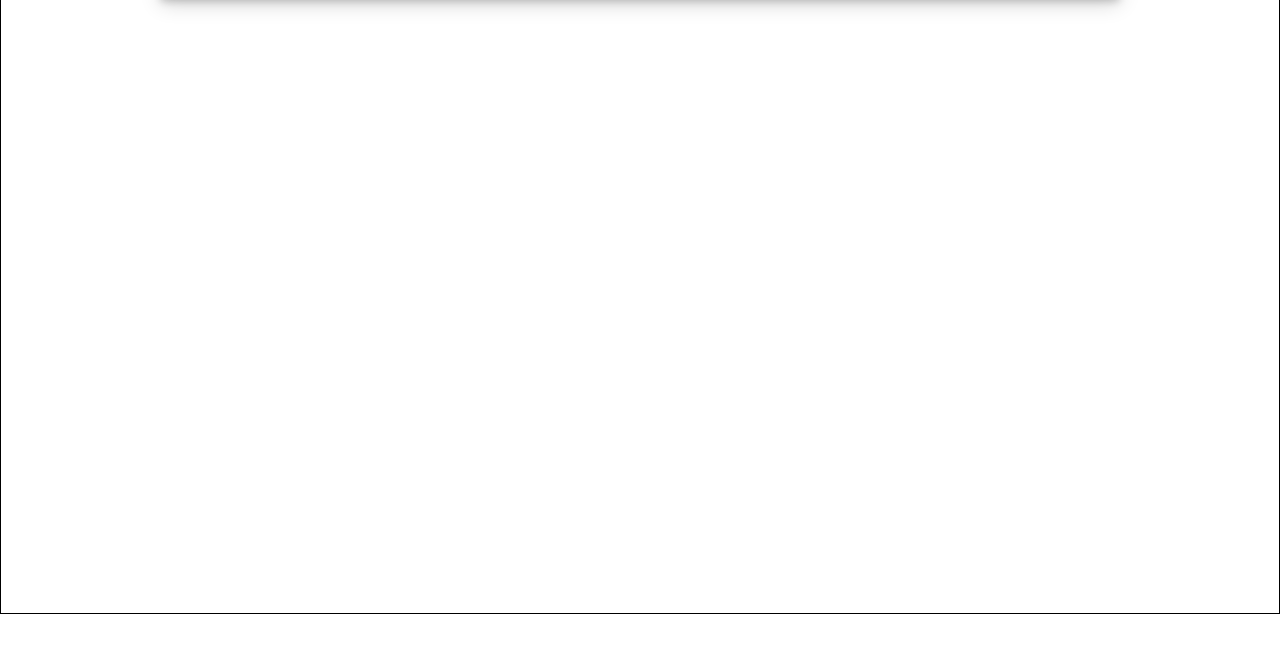
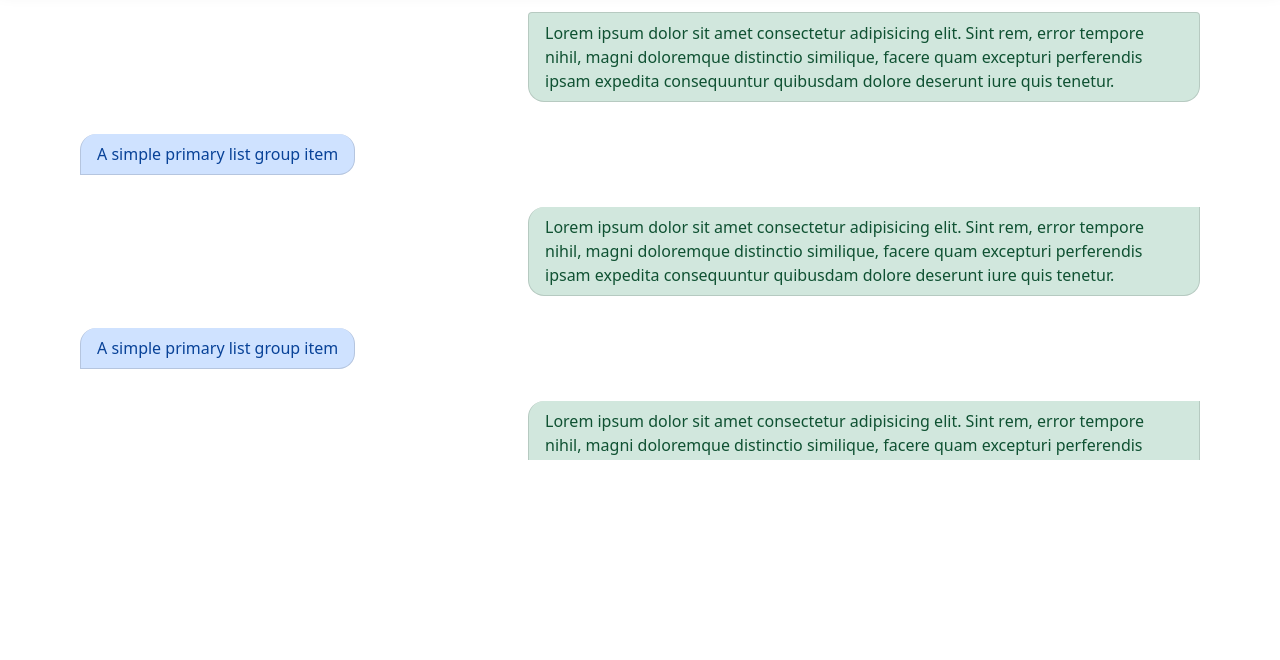
Before and after one commit to sjha0766/Chat-APP, a website: page index.html in a window 1280 px wide. Shown: the part 140-800 px from the top of the page. Drawn offline with nearby package versions, Linux system fonts and the light colour scheme.

Commit message:
frontend: display message section

```diff
--- a/index.html
+++ b/index.html
@@ -4,8 +4,8 @@
     <meta charset="UTF-8">
     <meta name="viewport" content="width=device-width, initial-scale=1.0">
     <link rel="icon" href="/WhatsApp.svg.webp" type="image/x-icon">
-    <link rel="stylesheet" href="style.css">
-    <link rel="stylesheet" href="https://cdn.jsdelivr.net/npm/bootstrap@5.3.2/dist/css/bootstrap.min.css">
+    <link rel="stylesheet" type="text/css" href="style.css">
+    <link href="https://cdn.jsdelivr.net/npm/bootstrap@5.0.2/dist/css/bootstrap.min.css" rel="stylesheet" integrity="sha384-EVSTQN3/azprG1Anm3QDgpJLIm9Nao0Yz1ztcQTwFspd3yD65VohhpuuCOmLASjC" crossorigin="anonymous">
     <script src="script.js"></script>
     <title>Chat Application</title>
 </head>
@@ -17,7 +17,20 @@
            <input class="img-select" type="file">
         </div>
     </header>
-    <section class="display-msg"></section>
+    <section class="display-msg">
+        <ul class="list-group">
+            <li class="list-group-item list-group-item-success align-right">Lorem ipsum dolor sit amet consectetur adipisicing elit. Sint rem, error tempore nihil, magni doloremque distinctio similique, facere quam excepturi perferendis ipsam expedita consequuntur quibusdam dolore deserunt iure quis tenetur.</li>
+            <li class="list-group-item list-group-item-primary align-left">A simple primary list group item</li>
+            <li class="list-group-item list-group-item-success align-right">Lorem ipsum dolor sit amet consectetur adipisicing elit. Sint rem, error tempore nihil, magni doloremque distinctio similique, facere quam excepturi perferendis ipsam expedita consequuntur quibusdam dolore deserunt iure quis tenetur.</li>
+            <li class="list-group-item list-group-item-primary align-left">A simple primary list group item</li>
+            <li class="list-group-item list-group-item-success align-right">Lorem ipsum dolor sit amet consectetur adipisicing elit. Sint rem, error tempore nihil, magni doloremque distinctio similique, facere quam excepturi perferendis ipsam expedita consequuntur quibusdam dolore deserunt iure quis tenetur.</li>
+            <li class="list-group-item list-group-item-primary align-left">A simple primary list group item</li>
+            <li class="list-group-item list-group-item-success align-right">Lorem ipsum dolor sit amet consectetur adipisicing elit. Sint rem, error tempore nihil, magni doloremque distinctio similique, facere quam excepturi perferendis ipsam expedita consequuntur quibusdam dolore deserunt iure quis tenetur.</li>
+            <li class="list-group-item list-group-item-primary align-left">A simple primary list group item</li>
+            <li class="list-group-item list-group-item-success align-right">Lorem ipsum d.</li>
+            <li class="list-group-item list-group-item-primary align-left">A simple</li>
+        </ul>
+    </section>
     <footer class="send-msg"></footer>
 </body>
 </html>
--- a/style.css
+++ b/style.css
@@ -6,6 +6,7 @@
 body html {
   width: 100%;
   height: 100%;
+  padding: 1rem 10rem;
 }
 .userContainer {
   background-color: white;
@@ -25,25 +26,15 @@ body html {
     transform: scale(1.2);
     transition: .3s;
 }
-body {
-  border: 0.1rem solid black;
-  padding: 1rem 10rem;
-}
 
 .user-info {
   height: 15vh;
 }
-.display-msg {
-  height: 60vh;
-  padding: 1rem 5rem;
-}
-.send-msg {
-  height: 15vh;
-  padding: 1rem 5rem;
-}
+
 .img-select{
     display: none;
 }
+
 .profile_name{
     align-items: center;
     margin-top: 35px;
@@ -51,3 +42,27 @@ body {
     text-shadow: 2px 2px 4px #000000;
     font-family: 'Gill Sans', 'Gill Sans MT', Calibri, 'Trebuchet MS', sans-serif;
 }
+
+.display-msg {
+    height: 60vh;
+    padding: 1rem 5rem;
+    overflow-y: scroll;
+    overflow-x: hidden;
+}
+
+.align-left {
+    align-self: flex-start;
+    max-width: 60%;
+    margin: 1rem 0rem;
+    padding: 0.2rem;
+    border-radius: 1rem 1rem 1rem 0rem;
+}
+
+.align-right {
+    align-self: flex-end;
+    max-width: 60%;
+    margin: 1rem 0rem;
+    box-shadow: black;
+    padding: 0.2rem;
+    border-radius: 1rem 0rem 1rem 1rem;
+}
```
